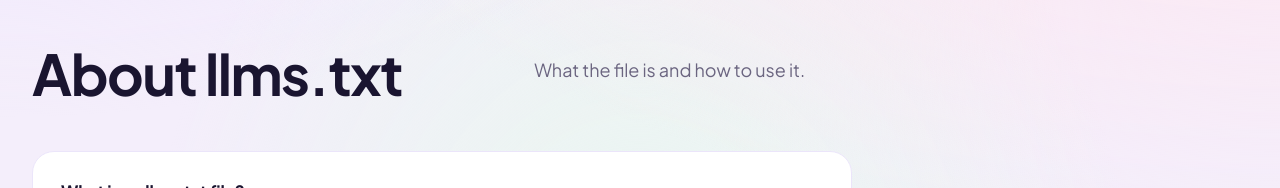
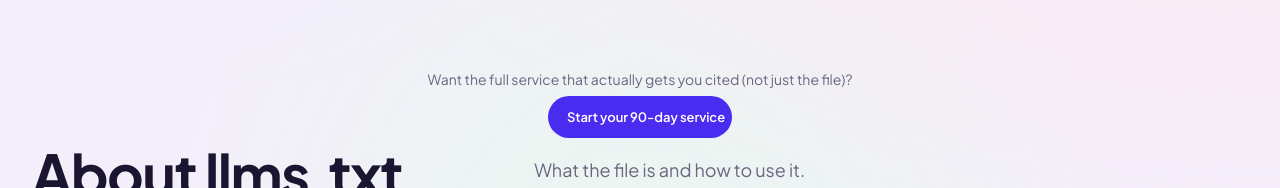
Before and after one commit to ijas47/rankday, a Next.js app: page /tools/llms-txt in a window 1280 px wide. Shown: the part 448-636 px from the top of the page. Built offline with nearby package versions, Linux system fonts and the light colour scheme; no server answers.

Commit message:
Tools funnel optimization: added direct CTAs to 90-day service on AEO Score + llms.txt pages for better lead capture

```diff
--- a/app/tools/llms-txt/page.tsx
+++ b/app/tools/llms-txt/page.tsx
@@ -58,6 +58,15 @@ export default function LlmsTxtPage() {
 
       <LlmsClient />
 
+      <div style={{ marginTop: 32, textAlign: "center" }}>
+        <p style={{ fontSize: 14, color: "var(--muted)", marginBottom: 8 }}>
+          Want the full service that actually gets you cited (not just the file)?
+        </p>
+        <a href="https://wa.me/971565981209" target="_blank" rel="noopener noreferrer" className="btn btn-primary btn-sm">
+          Start your 90-day service
+        </a>
+      </div>
+
       <FaqSection
         heading="About llms.txt"
         intro="What the file is and how to use it."
```
Also changed, not shown: app/tools/aeo-score/page.tsx (+9 -0 lines).
